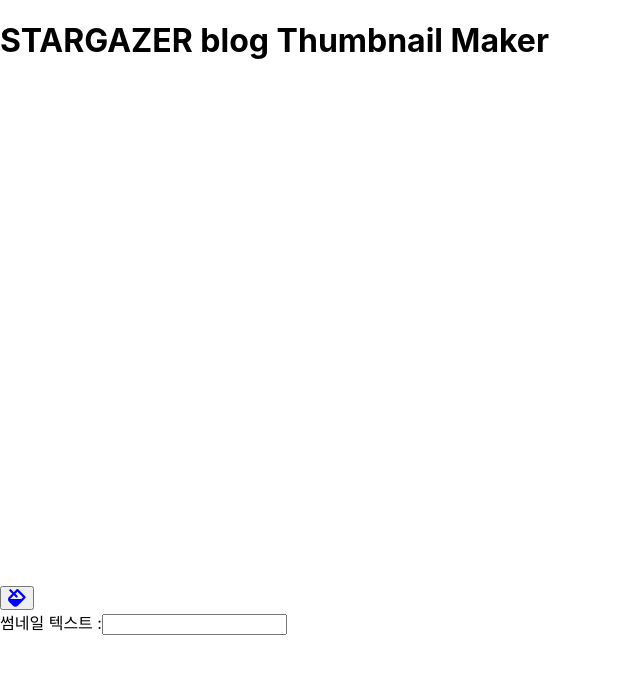
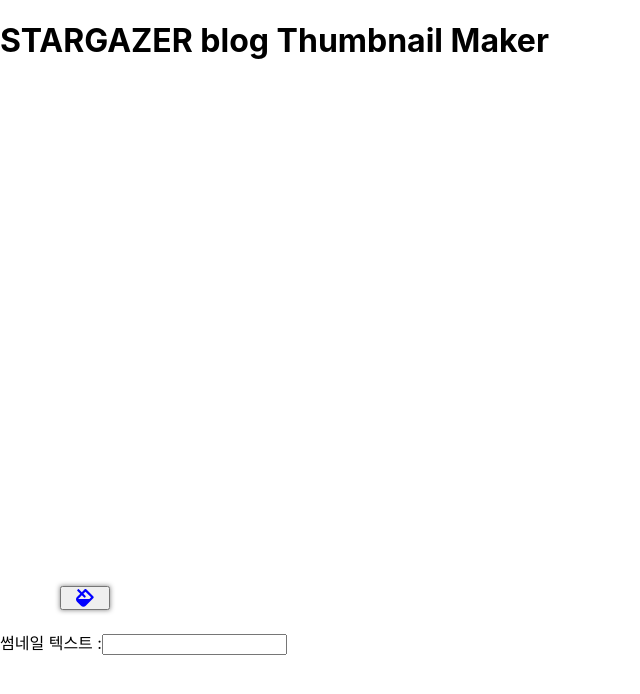
Before and after one commit to HarenKei/Thumbnail_Maker, a React (Create React App) app: page / in a window 1280 px wide. Shown: the top 694 px of the page, without its empty margins (0-640 px from the left). Built offline with nearby package versions, Linux system fonts and the light colour scheme.

Commit message:
Update App.css : Add CSS Style for button tag

```diff
--- a/src/App.css
+++ b/src/App.css
@@ -73,3 +73,10 @@
   url("styles/fonts/NotoSansKR-Bold.woff") format('woff'),
   url("styles/fonts/NotoSansKR-Bold.otf") format('truetype')
 }
+
+button{
+  margin-left:60px;
+  margin-bottom:20px;
+  box-shadow: 0 0 5px grey;
+  width:50px;
+}
```
